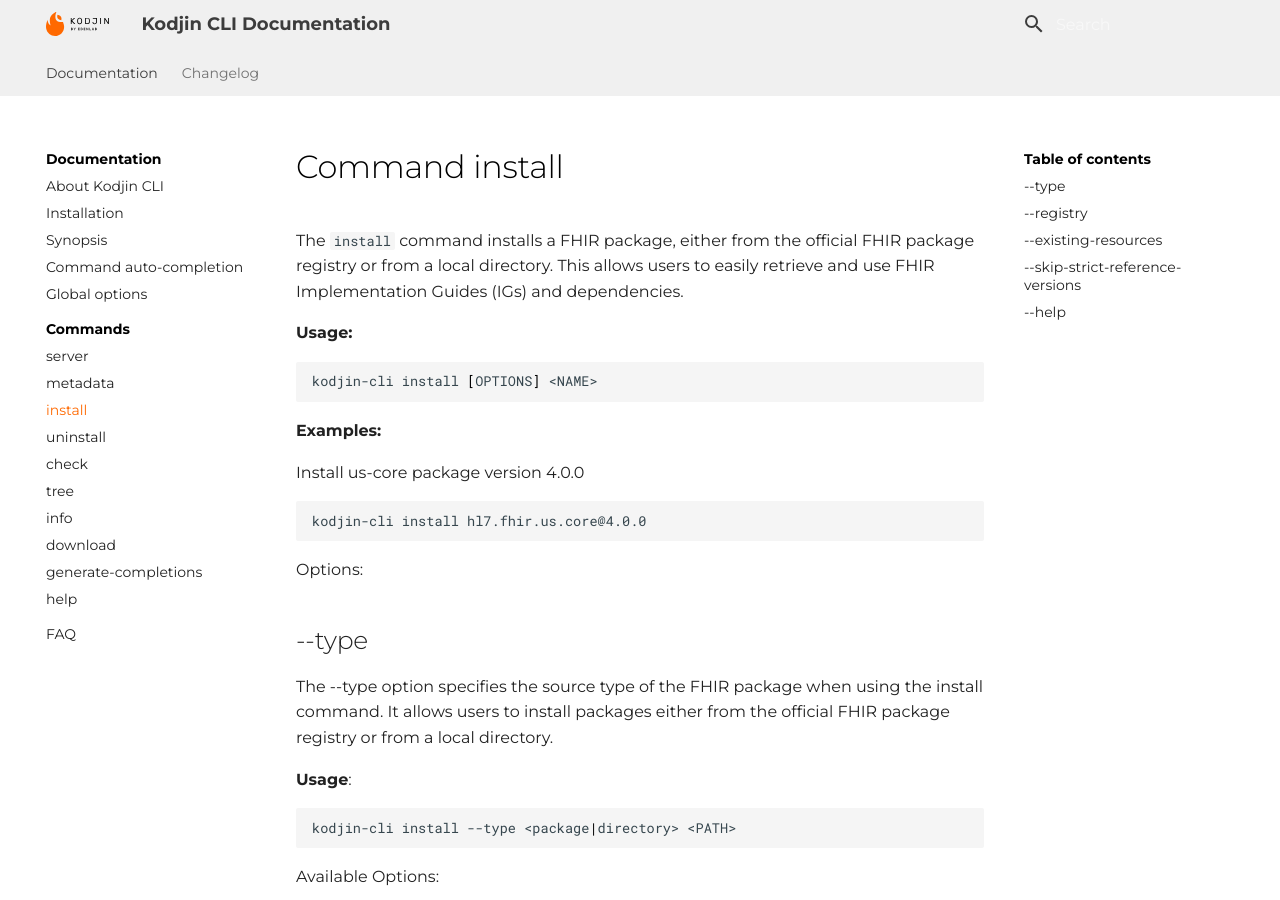
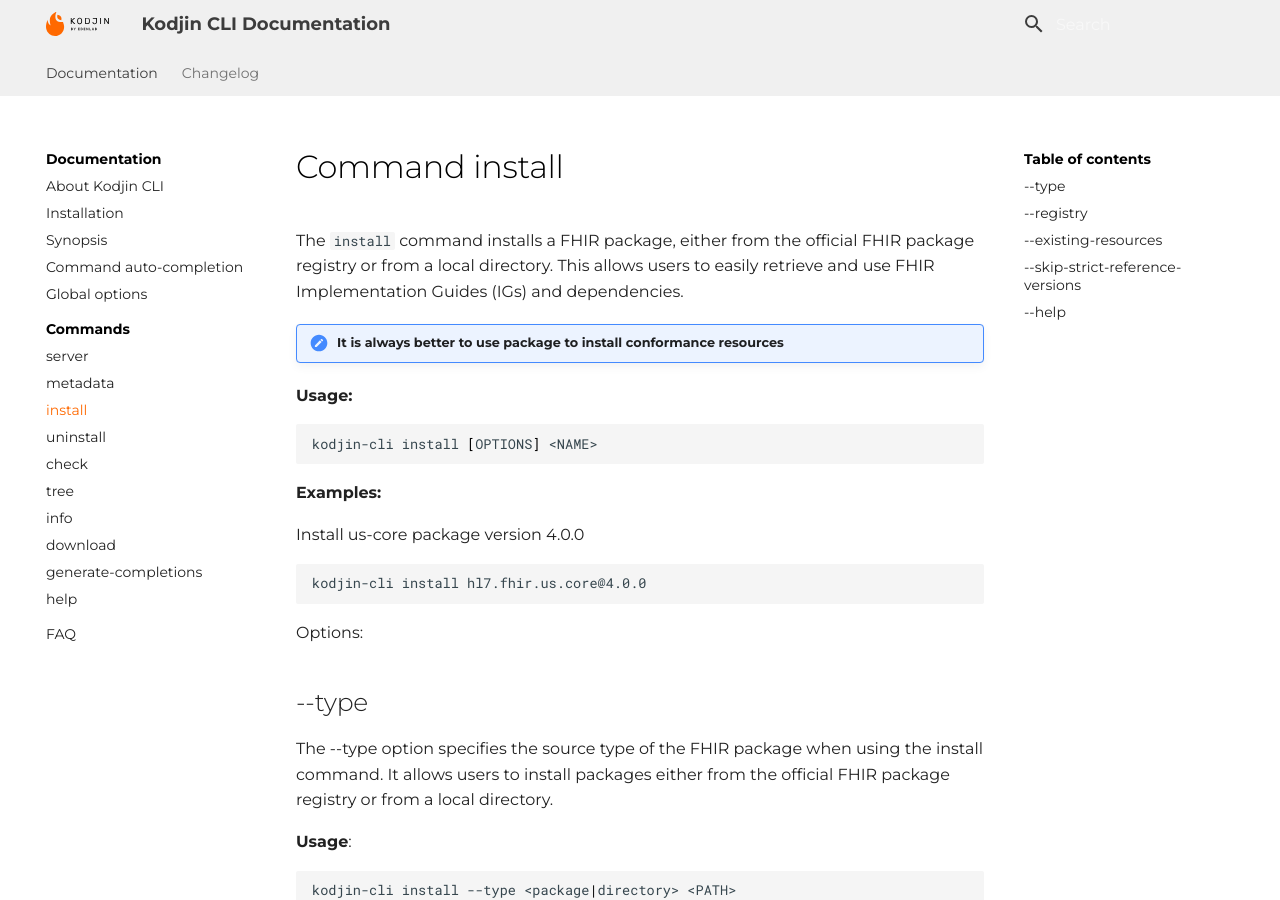
Before and after one commit to edenlabllc/kodjin.cli, an MkDocs documentation site: the page built from docs/command-install.md, in a window 1280 px wide and 900 px high. Built offline with MkDocs 1.6.1 and Material for MkDocs 9.7.7, drawn with Linux system fonts in a browser that asks for light colours.

Commit message:
feat: add note to install cmd

````diff
--- a/docs/command-install.md
+++ b/docs/command-install.md
@@ -1,6 +1,8 @@
 # Command install
 
 The `install` command installs a FHIR package, either from the official FHIR package registry or from a local directory. This allows users to easily retrieve and use FHIR Implementation Guides (IGs) and dependencies.
+
+!!! note "It is always better to use package to install conformance resources"
 
 **Usage:**
 ```shell
````
